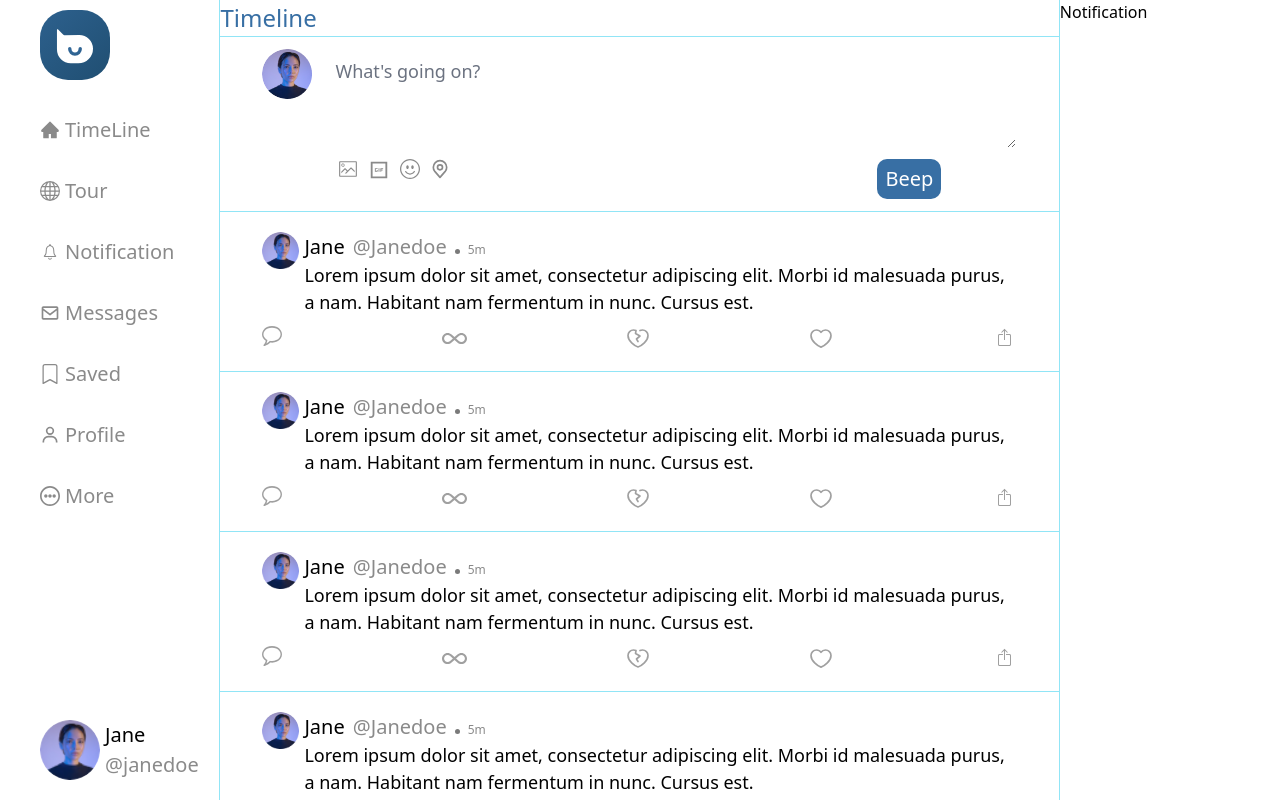
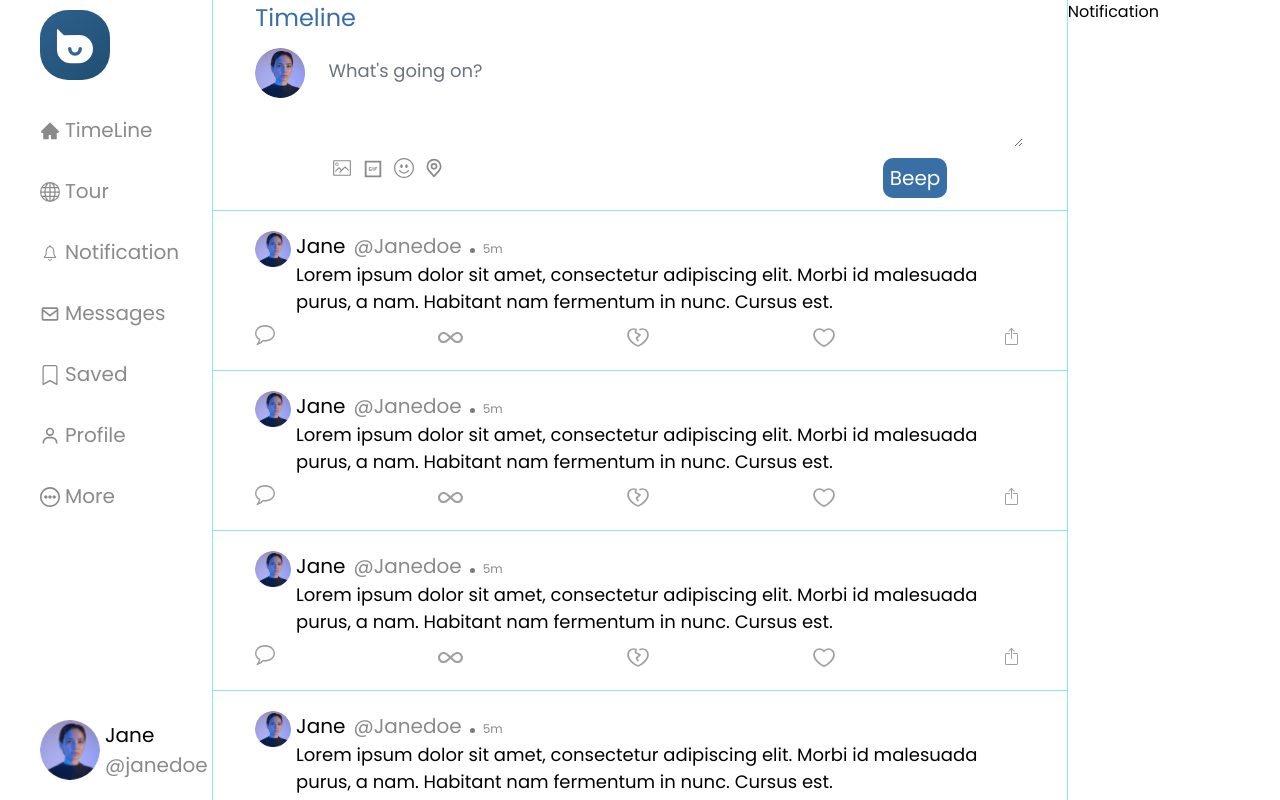
Before and after one commit to DannyPreye/Chat, a Next.js app: page /home/timeLine in a window 1280 px wide. Shown: the top 800 px of the page. Built offline with nearby package versions, Linux system fonts and the light colour scheme.

Commit message:
delete emojiPicker

```diff
--- a/Layout/HomeLayout.jsx
+++ b/Layout/HomeLayout.jsx
@@ -4,7 +4,7 @@ import Notification from "../components/Homepage/Notification";
 
 const HomeLayout = ({ children }) => {
   return (
-    <div className="flex justify-center">
+    <div className="flex justify-center font-poppins">
       <Menu />
       <div className="w-[50%]">{children}</div>
       <div className="w-[25%]">
--- a/components/Homepage/TimeLine.jsx
+++ b/components/Homepage/TimeLine.jsx
@@ -9,8 +9,13 @@ import Post from "./SmallComp/Timeline/Post";
 
 const TimeLine = () => {
   return (
-    <div className=" w-full border-cyan border-r-[1px] divide-y-[1px] divide-cyan ">
-      <h1 className="text-[24px] leading-[36px] text-coolBlue ">Timeline</h1>
+    <div className=" w-full border-cyan border-r-[1px] font-poppins ">
+      <div className="grid place-items-center">
+        <h1 className="text-[24px] leading-[36px] w-[90%] text-coolBlue ">
+          Timeline
+        </h1>
+      </div>
+      <div className=" divide-y-[1px] divide-cyan">
         {<CreatePost img="/profile/Ellipse 8.png" />}
 
         {[1, 2, 3, 4, 5, 6, 50, 2, 2, 2, 1, 1, 3].map((id) => (
@@ -24,6 +29,7 @@ const TimeLine = () => {
           />
         ))}
       </div>
+    </div>
   );
 };
 
```
Also changed, not shown: components/Homepage/SmallComp/Timeline/EmojiPicker.jsx (deleted). Lines whose indentation alone changed are shown as unchanged.
